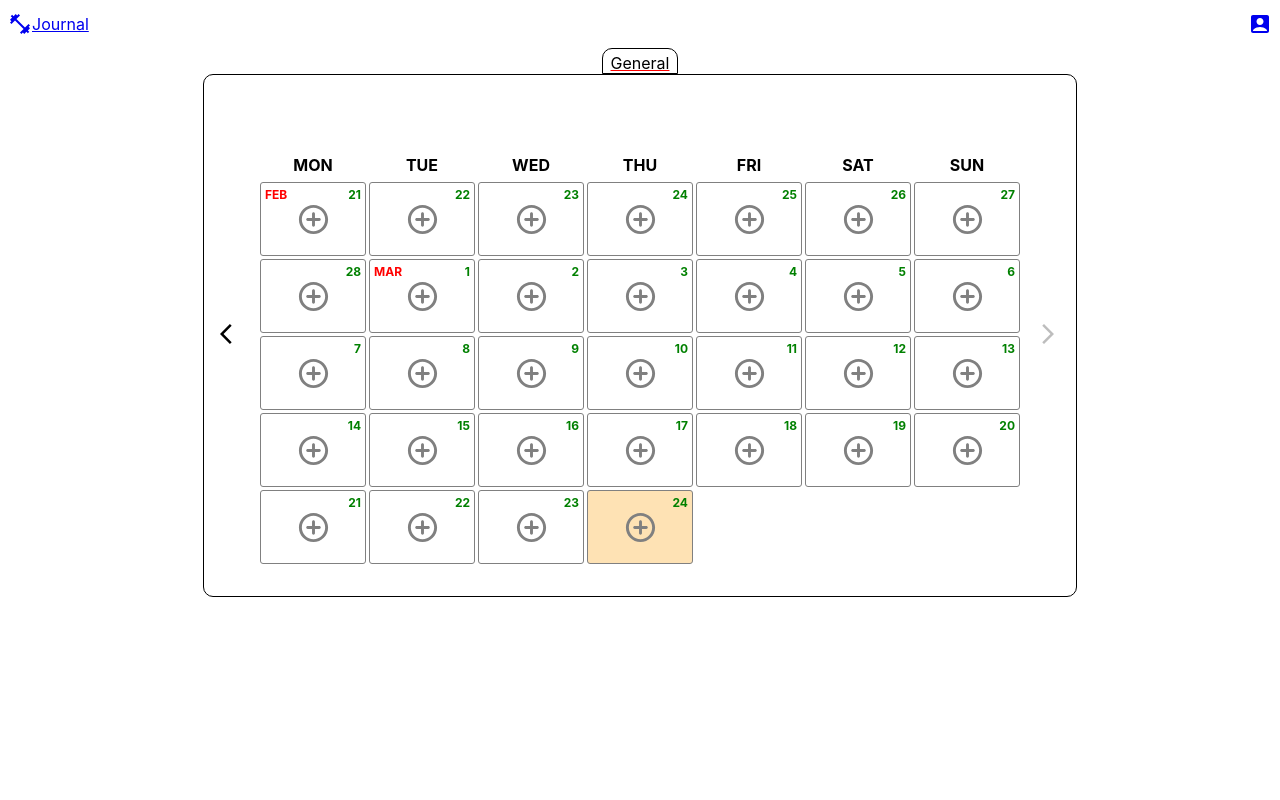
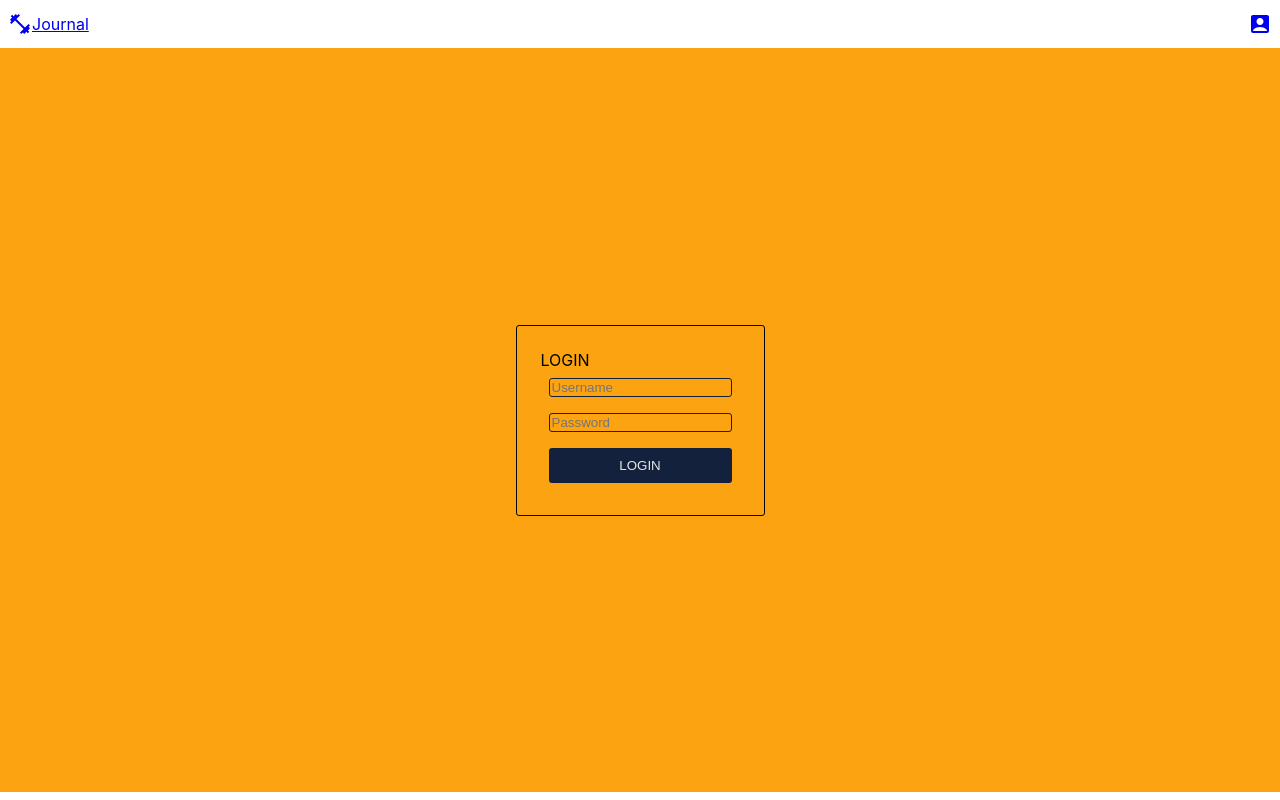
Before and after one commit to miguebarbell/journal, a React (Create React App) app in the folder client/: page / in a window 1280 px wide. Built offline with nearby package versions, Linux system fonts and the light colour scheme.

Commit message:
user? go logged : login

```diff
--- a/client/src/App.js
+++ b/client/src/App.js
@@ -3,7 +3,7 @@ import {BrowserRouter as Router, Routes, Route} from "react-router-dom";
 
 import Navbar from "./components/navbar";
 import Home from "./pages/home";
-import Footer from "./components/footer";
+// import Footer from "./components/footer";
 import Day from "./pages/day";
 import Login from "./pages/login";
 import About from "./pages/about";
@@ -20,13 +20,14 @@ function App() {
   return (
     <Router>
       <Navbar/>
+      {/*if no user, redirect everything to register or login*/}
       <Routes>
-        <Route exact path="/" element={<Home/>}/>
-        <Route path="/day" element={<Day/>}/>
-        <Route path="/login" element={<Login/>}/>
+        <Route exact path="/" element={user ? <Home/> : <Login/>}/>
+        <Route path="/day" element={user ? <Day/> : <Login/>}/>
+        <Route path="/login" element={user ? <Profile/> : <Login/>}/>
         <Route path="/register" element={<Register/>}/>
         <Route path="/about" element={<About/>}/>
-        <Route path="/profile" element={<Profile/>}/>
+        <Route path="/profile" element={user ? <Profile/> : <Login/>}/>
       </Routes>
       {/*<Footer/>*/}
     </Router>
```
